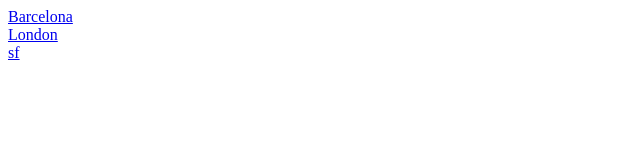
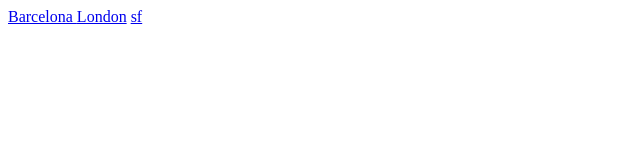
Before and after one commit to mikeynguyen/Cities, a plain HTML site: page index.html in a window 1280 px wide. Shown: the whole page, without its empty margins (0-640 px from the left). Drawn offline with Linux system fonts and the light colour scheme.

Commit message:
Update index.html

```diff
--- a/index.html
+++ b/index.html
@@ -4,8 +4,8 @@
 <title> Cities </title>
 </head>
 <body>
-<a href="barcelona.html"> Barcelona </a> <br/>
-<a href="london.html"> London</a> <br/>
+<a href="barcelona.html"> Barcelona </a> <lb>
+<a href="london.html"> London</a> <lb>
 <a href="sf.html"> sf</a>
 </body>
 </hmtl>
```
